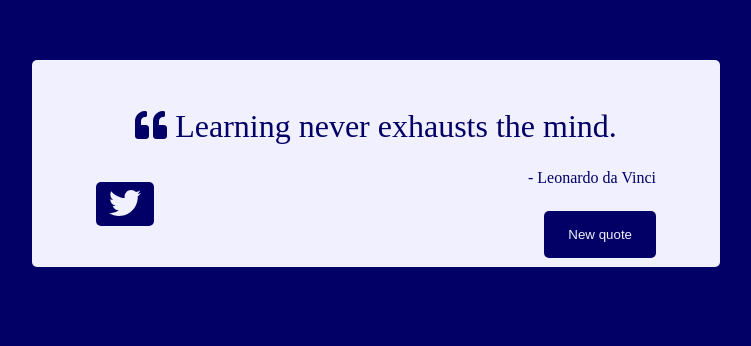
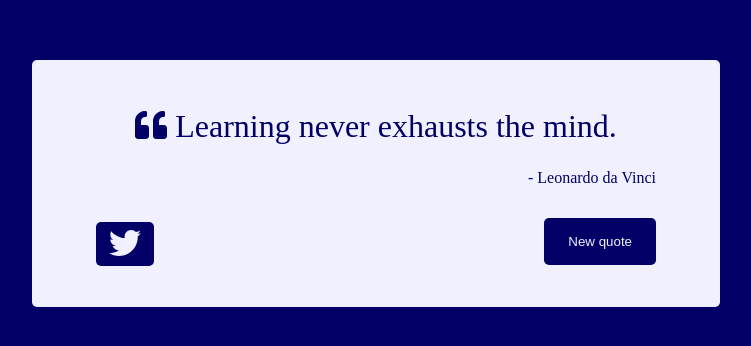
Before and after one commit to JinPark1504/random-quote-machine, a React (Create React App) app: page / in a window 1280 px wide. Shown: the part 140-486 px from the top of the page, without its empty margins (264-1015 px from the left). Built offline with nearby package versions, Linux system fonts and the light colour scheme.

Commit message:
Fixed a location of button

```diff
--- a/public/index.html
+++ b/public/index.html
@@ -19,12 +19,12 @@
       work correctly both with client-side routing and a non-root public URL.
       Learn how to configure a non-root public URL by running `npm run build`.
     -->
-    <link href="https://cdn.freecodecamp.org/testable-projects-fcc/v1/bundle.js">
     <title>Random Quote Machine</title>
   </head>
   <body>
     <noscript>You need to enable JavaScript to run this app.</noscript>
     <div id="root"></div>
+    <script src="https://cdn.freecodecamp.org/testable-projects-fcc/v1/bundle.js"></script>
     <!--
       This HTML file is a template.
       If you open it directly in the browser, you will see an empty page.
--- a/src/App.css
+++ b/src/App.css
@@ -20,16 +20,16 @@
   text-align: right;
 }
 
-a {
-  padding: 1.2rem 0.8rem 0.5rem 0.8rem;
+.buttons {
+  margin-top: 2.5rem;
 }
 
-i {
-  margin-top: 2.1rem;
+#tweet-quote {
+  padding: 1.2rem 0.8rem 0.5rem;
 }
 
 button {
-  margin-top: 1.5rem;
+  margin-top: -0.55rem;
   padding: 1rem 1.5rem;
   float: right;
   border: 0;
--- a/src/App.js
+++ b/src/App.js
@@ -53,10 +53,12 @@ class App extends React.Component {
       <div id="quote-box" style={ { color: color, backgroundColor: bgColor } }>
         <p id="text"><FontAwesomeIcon icon={faQuoteLeft} /> {this.state.quote}</p>
         <p id="author">- {this.state.author}</p>
-        <button id="new-quote" onClick={this.handleClick} style={ { color: bgColor, backgroundColor: color } }>New quote</button>
-        <a id="tweet-quote"href={tweetHref + this.state.quote + '" ' + this.state.author} target="_blank" style={ { color: bgColor, backgroundColor: color } }>
-         <FontAwesomeIcon icon={ faTwitter } size="2x" />
-        </a>
+        <div className="buttons">
+          <button id="new-quote" onClick={this.handleClick} style={ { color: bgColor, backgroundColor: color } }>New quote</button>
+          <a id="tweet-quote" href={tweetHref + this.state.quote + '" ' + this.state.author} target="_blank" style={ { color: bgColor, backgroundColor: color } }>
+            <FontAwesomeIcon icon={ faTwitter } size="2x" />
+          </a>
+        </div>
       </div>
     );
   }
```
